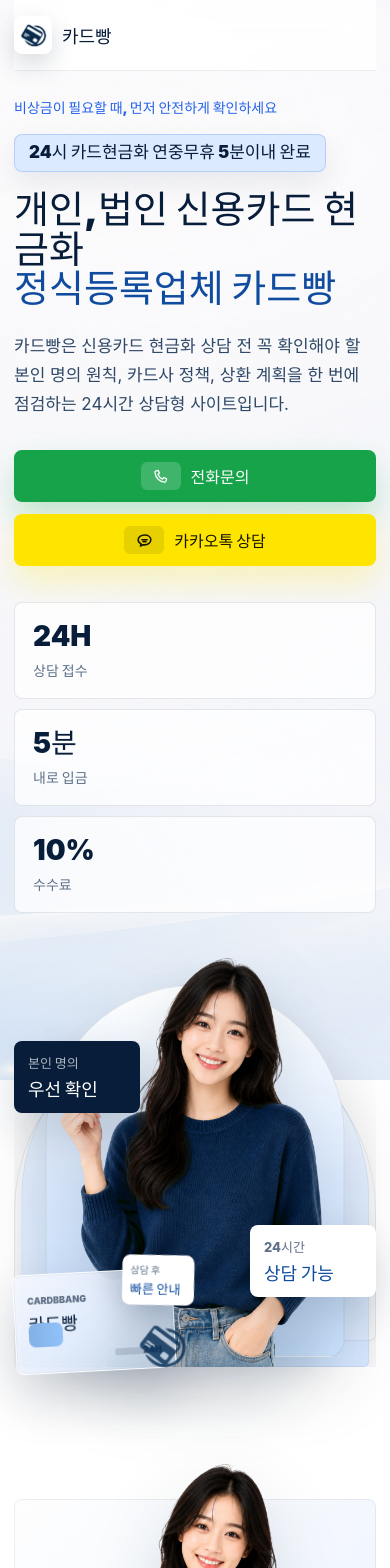
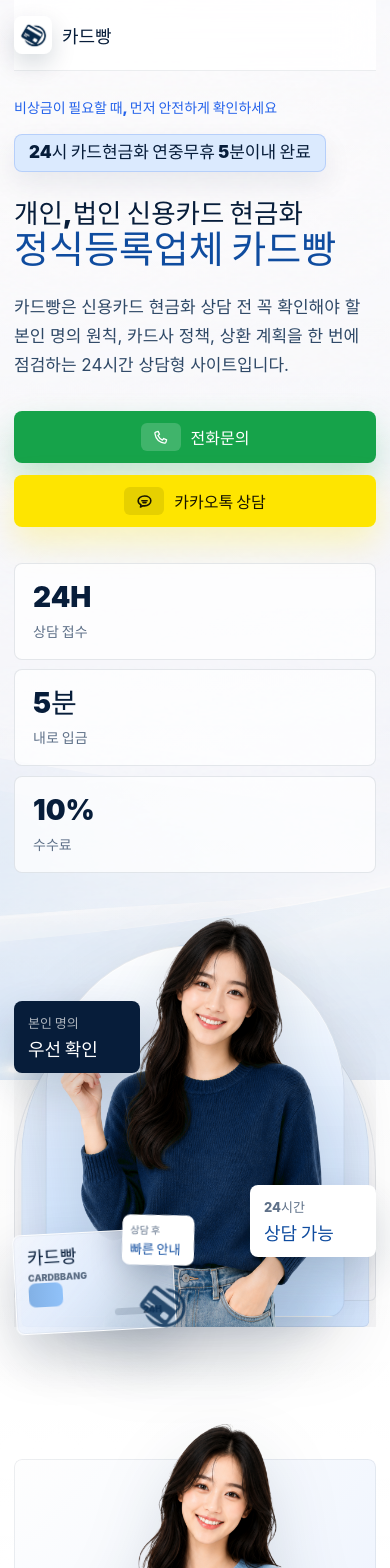
Before and after one commit to l1lsang/cardbbang, a React (Vite) app: page / in a window 390 px wide. Shown: the top 1568 px of the page. Built offline with nearby package versions, Linux system fonts and the light colour scheme; a web font is replaced by a local one.

Commit message:
DFDFDFDFDF

```diff
--- a/src/App.css
+++ b/src/App.css
@@ -163,7 +163,13 @@
   line-height: 1.04;
 }
 
-h1 span {
+.hero-title-nowrap {
+  display: inline-block;
+  white-space: nowrap;
+  font-size: clamp(32px, 3.3vw, 42px);
+}
+
+.hero-title-accent {
   display: block;
   color: var(--blue-deep);
 }
@@ -583,11 +589,16 @@
 
 .virtual-glass-card strong {
   display: block;
-  margin-top: 7px;
+  margin-top: 0;
   color: var(--ink);
   font-size: 24px;
   font-weight: 900;
   line-height: 1.08;
+}
+
+.virtual-glass-card span {
+  display: block;
+  margin-top: 5px;
 }
 
 .virtual-glass-card small {
@@ -1453,6 +1464,10 @@
 
   h1 {
     font-size: 46px;
+  }
+
+  .hero-title-nowrap {
+    font-size: clamp(38px, 7vw, 46px);
   }
 
   h2 {
@@ -1581,6 +1596,10 @@
     font-size: 38px;
   }
 
+  .hero-title-nowrap {
+    font-size: clamp(21px, 6.8vw, 38px);
+  }
+
   h2 {
     font-size: 28px;
   }
--- a/src/App.tsx
+++ b/src/App.tsx
@@ -363,8 +363,9 @@
             24시 카드현금화 연중무휴 5분이내 완료
           </p>
           <h1 data-reveal="up" style={revealDelay(2)}>
-  개인,법인 신용카드 현금화
-            <span> 정식등록업체 카드빵</span>
+            <span className="hero-title-nowrap">개인,법인 신용카드 현금화</span>
+            <br />
+            <span className="hero-title-accent">정식등록업체 카드빵</span>
           </h1>
           <p className="hero-description" data-reveal="up" style={revealDelay(3)}>
             카드빵은 신용카드 현금화 상담 전 꼭 확인해야 할 본인 명의 원칙,
@@ -438,8 +439,8 @@
             <div className="virtual-card-scene" aria-hidden="true">
               <div className="virtual-glass-card">
                 <div>
+                  <strong>카드빵</strong>
                   <span>CARDBBANG</span>
-                  <strong>카드빵</strong>
                 </div>
                 <small>24H</small>
               </div>
```
